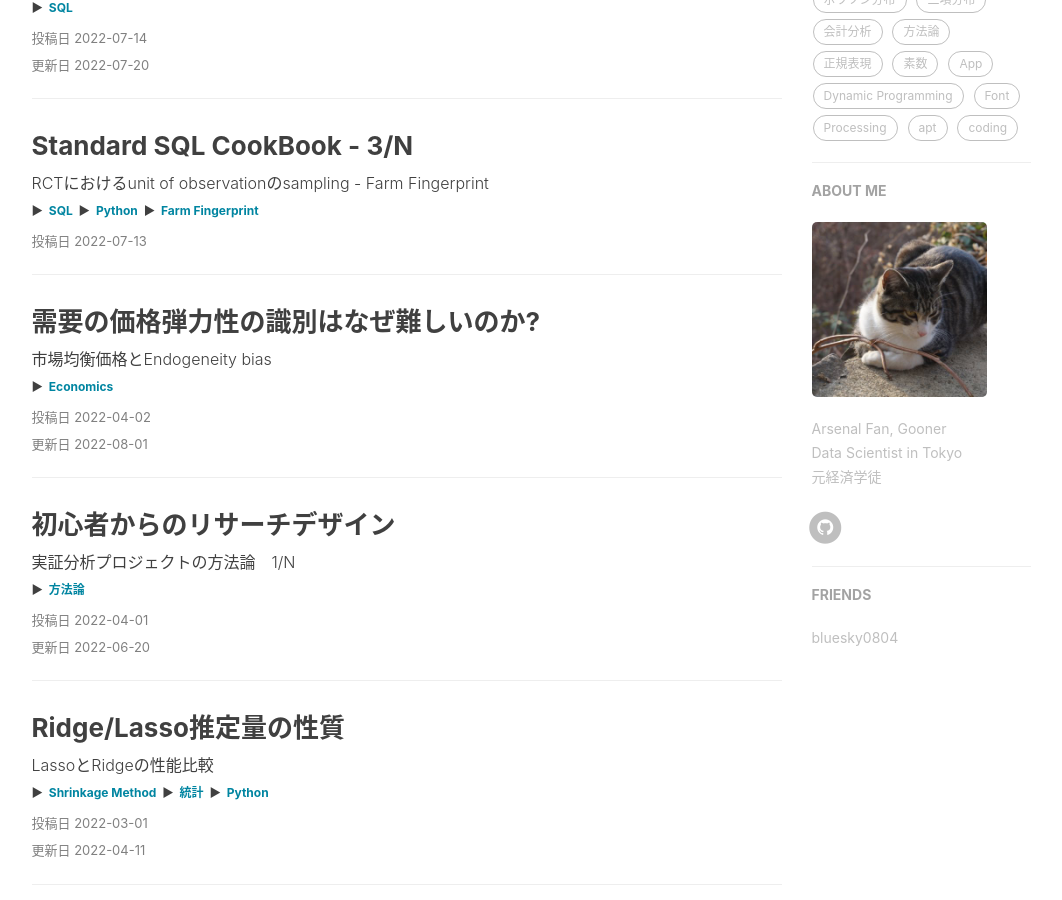
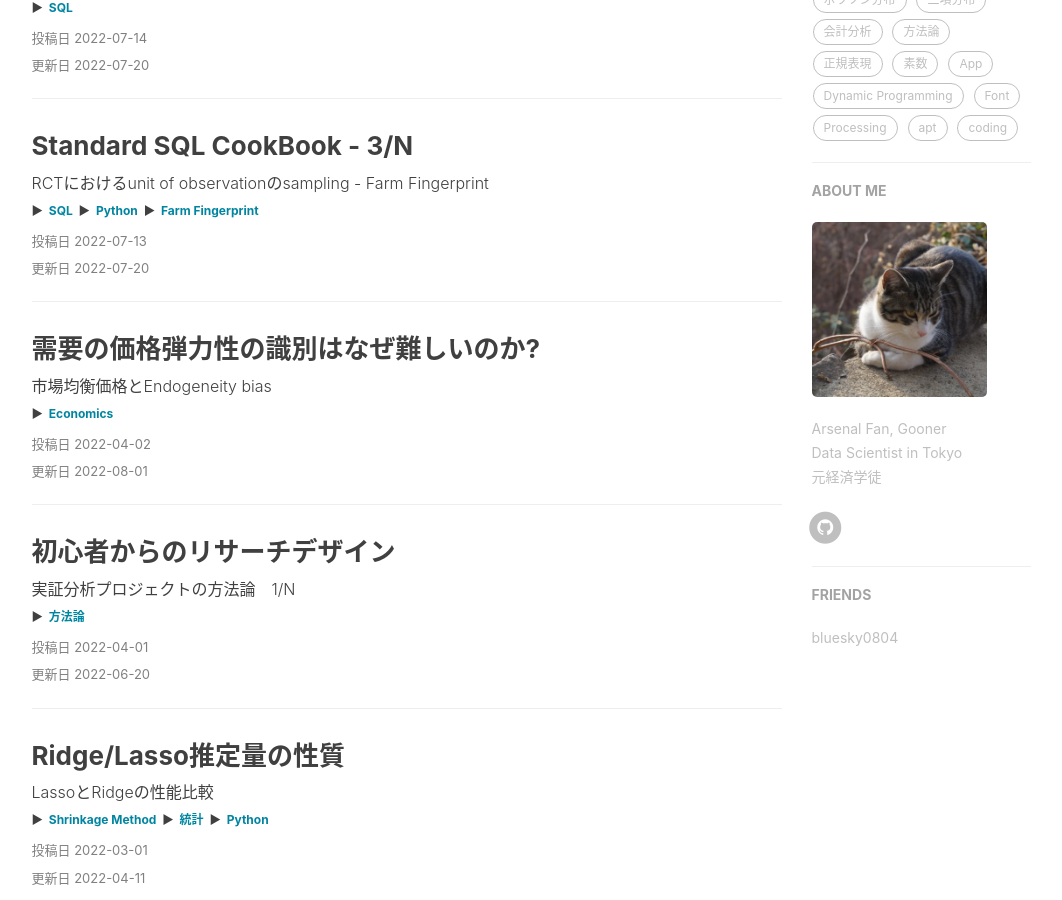
Before and after one commit to RyoNakagami/RyoNakagami.github.io, a Jekyll site: the page built from index.html, in a window 1280 px wide and 900 px high, scrolled down 746 px. Shown: the whole window, without its empty margins (136-1198 px from the left). Built offline with Jekyll 4.4.1, drawn with Linux system fonts in a browser that asks for light colours; nearby versions of some CDN libraries; the list of posts is cut into pages by our own code; comment, search, counter and statistics services are not loaded.

Commit message:
FIX POST 20220713

```diff
--- a/_posts/2022-07-13-SQLCookBook-random-sampling.md
+++ b/_posts/2022-07-13-SQLCookBook-random-sampling.md
@@ -7,6 +7,7 @@ header-img: "img/about-bg.jpg"
 header-mask: 0.4
 catelog: true
 mathjax: true
+revise_date: 2022-07-20
 purpose:
 tags:
 
```
